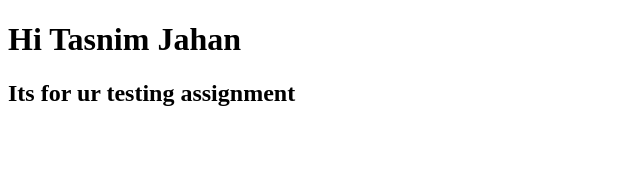
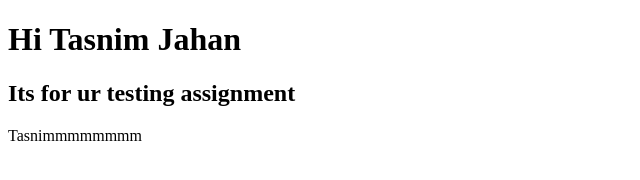
Before and after one commit to TasnimJahan/assignmentPracticeRough, a plain HTML site: page index.htm in a window 1280 px wide. Shown: the whole page, without its empty margins (0-640 px from the left). Drawn offline with Linux system fonts and the light colour scheme.

Commit message:
It is for color test

```diff
--- a/index.htm
+++ b/index.htm
@@ -5,5 +5,6 @@
 <body>
 <h1>Hi Tasnim Jahan</h1>
 <h2> Its for ur testing assignment</h2>
+<p style="color:"red";>Tasnimmmmmmmm</p>
 </body>
 </html>
```
